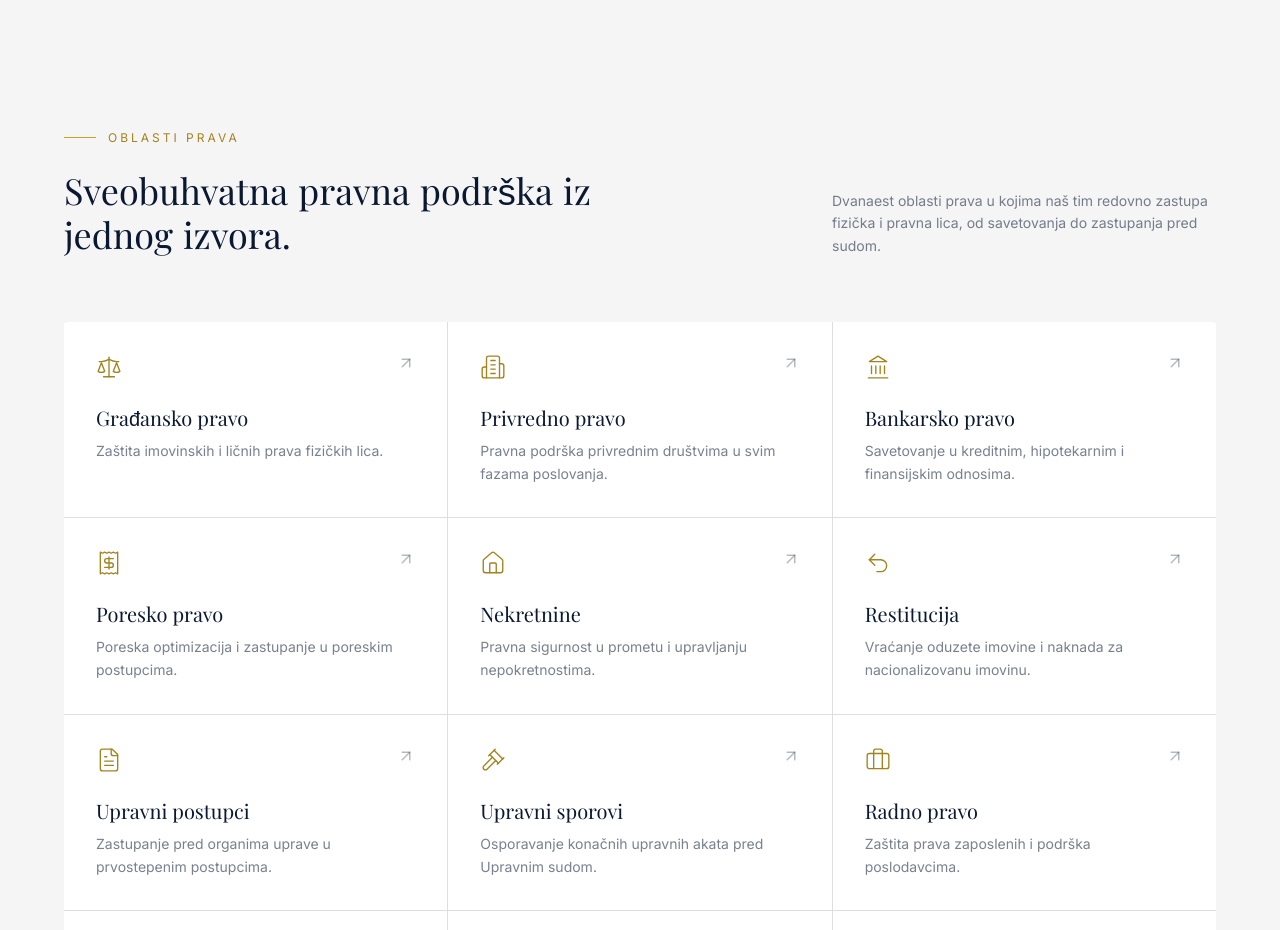
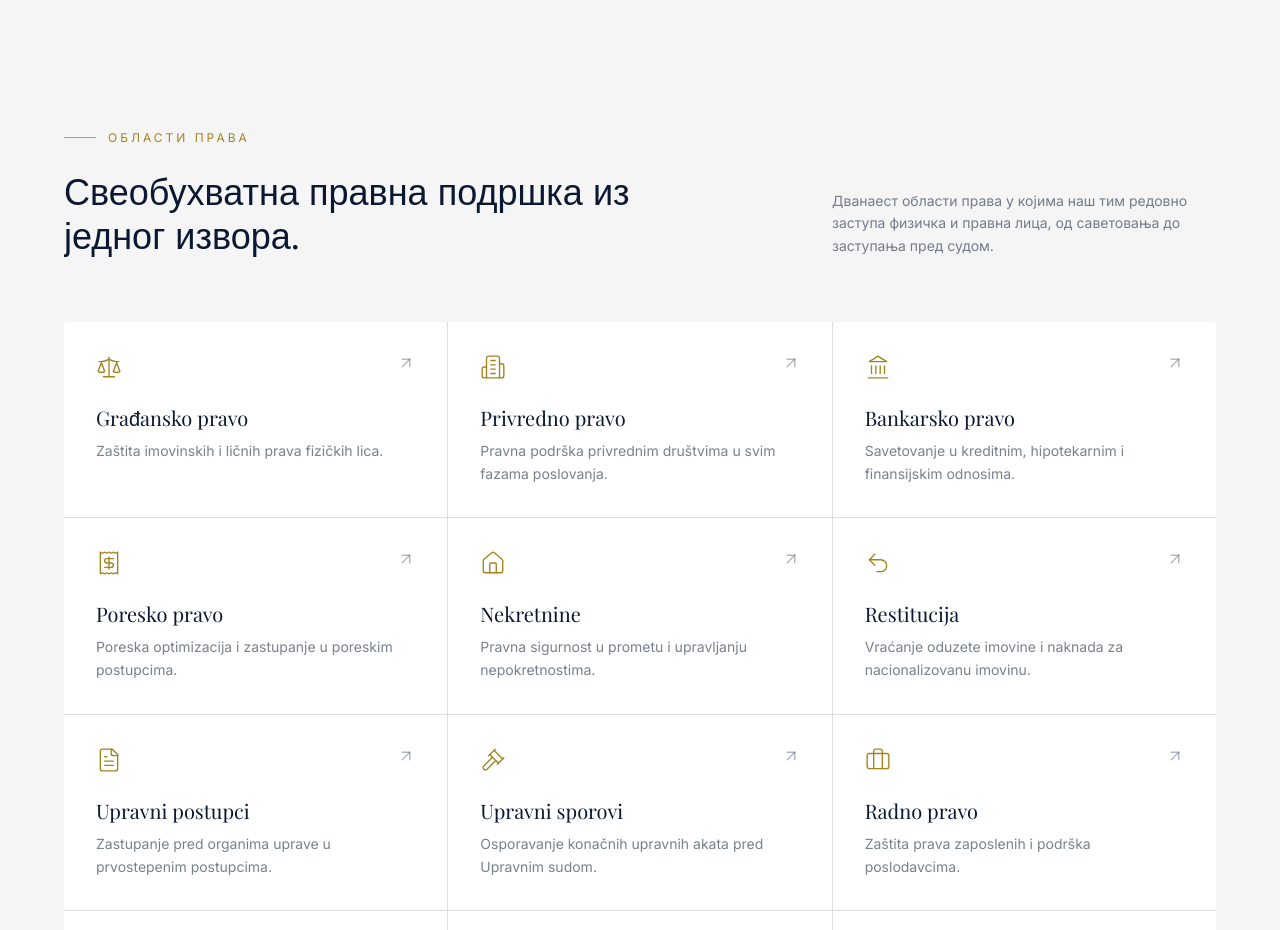
Before and after one commit to stojanovicjovan021-collab/advokatska-kancelarija-savic, a Next.js app: page / in a window 1280 px wide. Shown: the part 2200-3130 px from the top of the page. Built offline with nearby package versions, Linux system fonts and the light colour scheme; a web font is replaced by a local one.

Commit message:
Update PracticeAreas.tsx izmenjeno

```diff
--- a/components/sections/PracticeAreas.tsx
+++ b/components/sections/PracticeAreas.tsx
@@ -15,17 +15,17 @@ export function PracticeAreas() {
         <div className="flex flex-col items-start justify-between gap-6 sm:flex-row sm:items-end">
           <div>
             <span className="eyebrow-rule text-xs uppercase tracking-[0.25em] text-gold-700 dark:text-gold-300">
-              Oblasti prava
+              Области права
             </span>
             <RevealText
               as="h2"
-              text="Sveobuhvatna pravna podrška iz jednog izvora."
+              text="Свеобухватна правна подршка из једног извора."
               className="mt-6 max-w-xl font-display text-3xl leading-[1.15] text-primary balance dark:text-paper sm:text-4xl"
             />
           </div>
           <p className="max-w-sm text-sm leading-relaxed text-primary/55 dark:text-paper/55">
-            Dvanaest oblasti prava u kojima naš tim redovno zastupa fizička i pravna lica, od savetovanja do
-            zastupanja pred sudom.
+            Дванаест области права у којима наш тим редовно заступа физичка и правна лица, од саветовања до
+            заступања пред судом.
           </p>
         </div>
 
```
